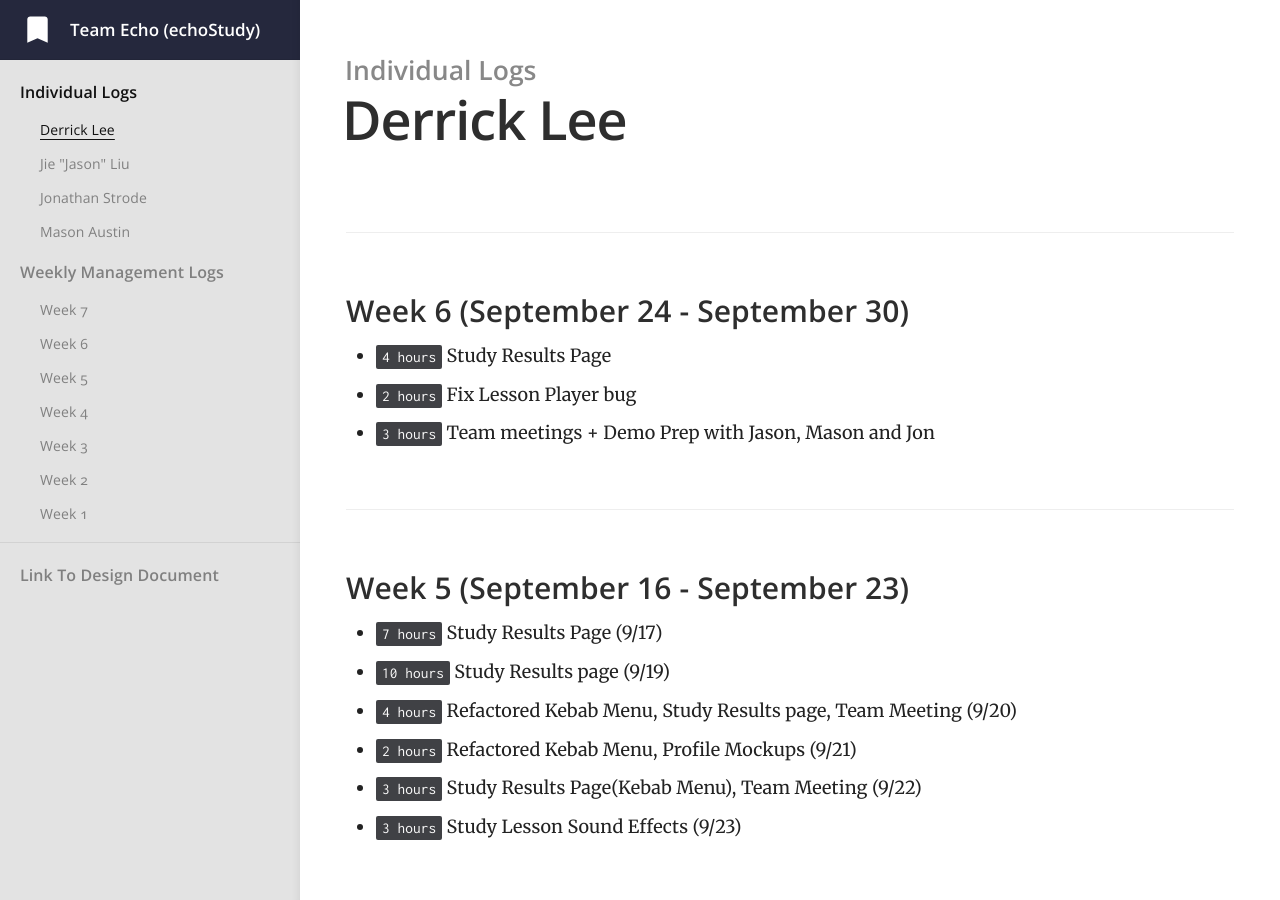
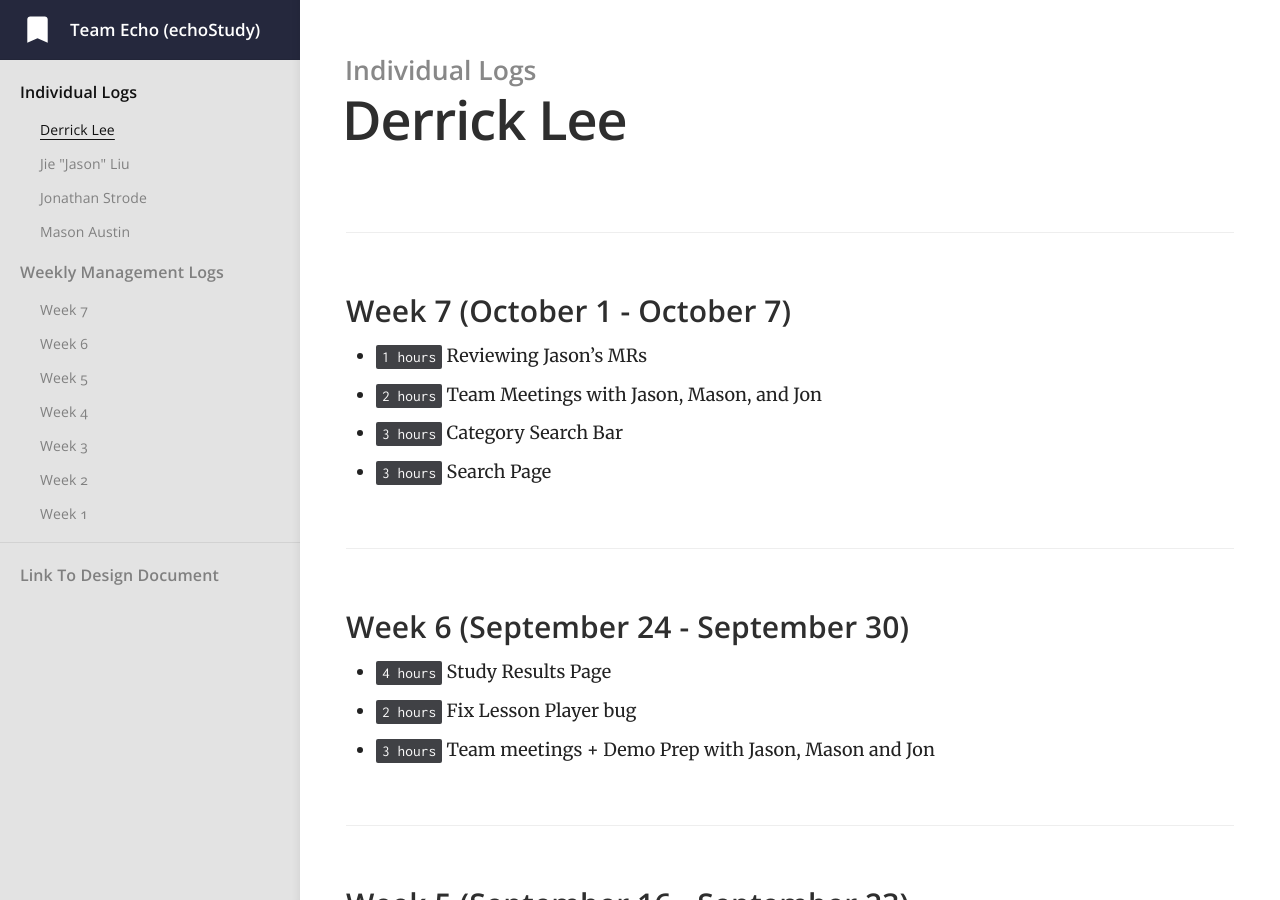
Before and after one commit to jiejasonliu/team-echo-site, a Jekyll site: the page built from _docs/individual-logs/derricklee-logs.md, in a window 1280 px wide and 900 px high. Built offline with Jekyll 4.4.1, drawn with Linux system fonts in a browser that asks for light colours.

Commit message:
added personal report Derrick

```diff
--- a/_docs/individual-logs/derricklee-logs.md
+++ b/_docs/individual-logs/derricklee-logs.md
@@ -3,6 +3,13 @@ title: Derrick Lee
 category: Individual Logs
 order: 4
 ---
+
+### Week 7 (October 1 - October 7)
+
+- `1 hours` Reviewing Jason's MRs
+- `2 hours` Team Meetings with Jason, Mason, and Jon
+- `3 hours` Category Search Bar
+- `3 hours` Search Page
 
 ### Week 6 (September 24 - September 30)
 
```
